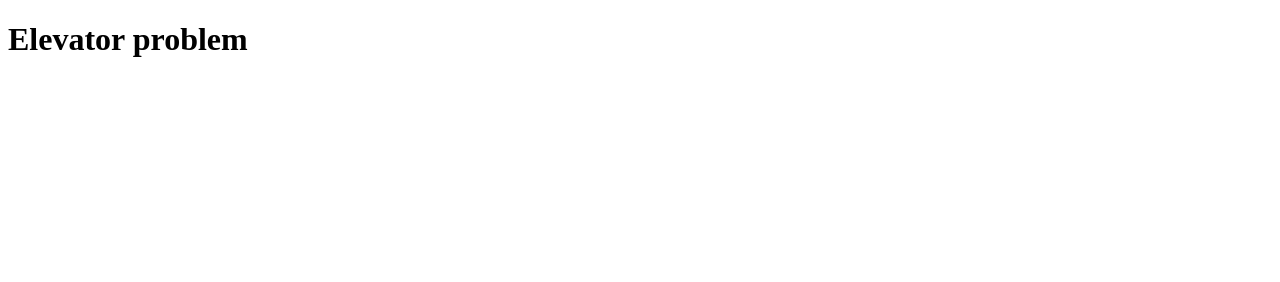
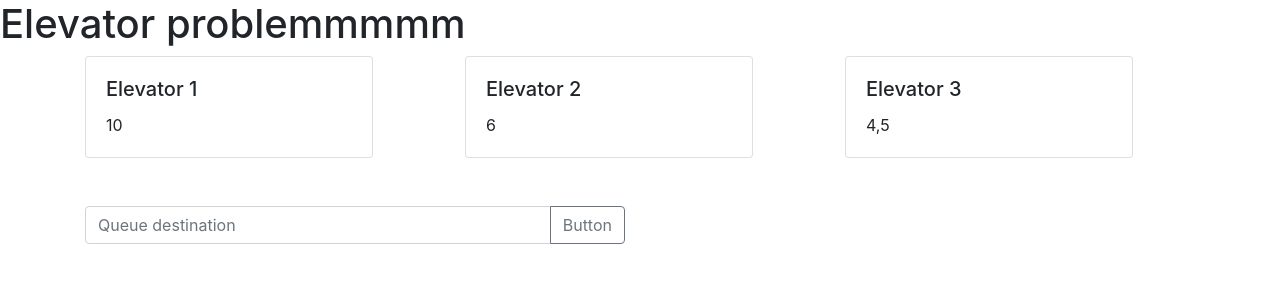
Before and after one commit to ewarrenG/elevator-problem, a plain HTML site: page index.html in a window 1280 px wide. Drawn offline with nearby package versions, Linux system fonts and the light colour scheme.

Commit message:
Add front-end and dummy code for queue

```diff
--- a/index.html
+++ b/index.html
@@ -3,10 +3,77 @@
   <head>
     <meta charset="utf-8" />
     <title>Elevator problem</title>
+    <link
+      rel="stylesheet"
+      href="https://maxcdn.bootstrapcdn.com/bootstrap/4.0.0/css/bootstrap.min.css"
+      integrity="sha384-Gn5384xqQ1aoWXA+058RXPxPg6fy4IWvTNh0E263XmFcJlSAwiGgFAW/dAiS6JXm"
+      crossorigin="anonymous"
+    />
+    <script src="https://ajax.googleapis.com/ajax/libs/jquery/3.4.1/jquery.min.js"></script>
   </head>
 
   <body>
-    <h1>Elevator problem</h1>
+    <h1>Elevator problemmmmm</h1>
+    <div class="container">
+      <div class="row">
+        <div id="elevator1" class="col-sm">
+          <!-- Elevator 1 -->
+          <div class="card" style="width: 18rem;">
+            <div class="card-body">
+              <h5 class="card-title">Elevator 1</h5>
+              <p id="elevator1Queue" class="card-text">
+                Some quick example text to build on the card title and make up the bulk of the
+                card's content.
+              </p>
+            </div>
+          </div>
+        </div>
+        <div id="elevator2" class="col-sm">
+          <!-- Elevator 2 -->
+          <div class="card" style="width: 18rem;">
+            <div class="card-body">
+              <h5 class="card-title">Elevator 2</h5>
+              <p id="elevator2Queue" class="card-text">
+                Some quick example text to build on the card title and make up the bulk of the
+                card's content.
+              </p>
+            </div>
+          </div>
+        </div>
+        <div id="elevator3" class="col-sm">
+          <!-- Elevator 3 -->
+          <div class="card" style="width: 18rem;">
+            <div class="card-body">
+              <h5 class="card-title">Elevator 3</h5>
+              <p id="elevator3Queue" class="card-text">
+                Some quick example text to build on the card title and make up the bulk of the
+                card's content.
+              </p>
+            </div>
+          </div>
+        </div>
+      </div>
+      <div class="row mt-5">
+        <div class="col-sm">
+          <div class="input-group mb-3">
+            <input
+              type="text"
+              class="form-control"
+              placeholder="Queue destination"
+              aria-label="Queue destination"
+              aria-describedby="basic-addon2"
+              id="destinationInput"
+            />
+            <div class="input-group-append">
+              <button id="destinationBtn" class="btn btn-outline-secondary" type="button">
+                Button
+              </button>
+            </div>
+          </div>
+        </div>
+        <div class="col-sm"></div>
+      </div>
+    </div>
     <script src="main.js"></script>
   </body>
 </html>
--- a/main.js
+++ b/main.js
@@ -1,6 +1,5 @@
-console.log('test');
-
 function Elevator(id, minFloor, maxFloor, currentFloor) {
+  console.log('Elevator constructor');
   this.id = id;
   this.minFloor = minFloor;
   this.maxFloor = maxFloor;
@@ -11,10 +10,11 @@ function Elevator(id, minFloor, maxFloor, currentFloor) {
 //elevatorControlSystem
 //creation of the elevators
 function ElevatorControlSystem() {
+  console.log('ElevatorControlSystem constructor');
   this.availableElevators = [];
   this.createElevators = function() {
     for (let i = 0; i <= 2; i++) {
-      this.availableElevators.push(new Elevator(i, 0, 10, 0));
+      this.availableElevators.push(new Elevator('elevator' + (i + 1), 0, 10, 0));
     }
   };
 }
@@ -23,6 +23,7 @@ function ElevatorControlSystem() {
 //where last entry in destinationFloors is less than newFloor
 //to ensure efficient ride
 ElevatorControlSystem.prototype.queueNewDestination = function(newFloor) {
+  console.log('queueNewDestination method');
   let floorHasBeenAssignedToElevator = false;
   this.availableElevators.forEach(elevator => {
     if (
@@ -30,9 +31,10 @@ ElevatorControlSystem.prototype.queueNewDestination = function(newFloor) {
         elevator.destinationFloors[elevator.destinationFloors.length - 1] < newFloor) &&
       !floorHasBeenAssignedToElevator
     ) {
+      console.log('elevator.id', elevator.id);
       elevator.destinationFloors.push(newFloor);
+      document.getElementById(elevator.id + 'Queue').innerHTML = elevator.destinationFloors;
       floorHasBeenAssignedToElevator = true;
-      //break;
     }
   });
 };
@@ -43,11 +45,10 @@ ElevatorControlSystem.prototype.queueNewDestination = function(newFloor) {
 // 2) manual approach -- hey this trip to this floor for this elevator was complete
 
 Elevator.prototype.completeTripToFloor = function(floor) {
-  // console.log('completeTripToFloor');
-  // console.log('floor', floor);
-  // console.log('this.destinationFloors.indexOf(floor)', this.destinationFloors.indexOf(floor));
   if (this.destinationFloors.indexOf(floor) > -1) {
+    this.currentFloor = floor;
     this.destinationFloors.splice(this.destinationFloors.indexOf(floor), 1);
+    document.getElementById(this.id + 'Queue').innerHTML = this.destinationFloors;
   }
 };
 
@@ -55,3 +56,46 @@ Elevator.prototype.completeTripToFloor = function(floor) {
 //front end
 //input where you enter a value and it spits out
 //which elevator you'll be riding
+
+//commands:
+let elevatorControlSystem = new ElevatorControlSystem();
+elevatorControlSystem.createElevators();
+elevatorControlSystem.queueNewDestination(10);
+elevatorControlSystem.queueNewDestination(6);
+elevatorControlSystem.queueNewDestination(4);
+elevatorControlSystem.queueNewDestination(5);
+console.log('elevatorControlSystem.availableElevators', elevatorControlSystem.availableElevators);
+// setTimeout(() => {
+//   elevatorControlSystem.availableElevators[2].completeTripToFloor(4);
+// }, 1000);
+//console.log('elevatorControlSystem.availableElevators', elevatorControlSystem.availableElevators);
+
+// function destinationBtnClick() {
+//   console.log('destinationBtnClick');
+// }
+
+$('#destinationBtn').on('click', function(event) {
+  event.preventDefault(); // To prevent following the link (optional)
+  if (parseInt($('#destinationInput').val(), 10) <= 10) {
+    console.log('inside ifff');
+    elevatorControlSystem.queueNewDestination($('#destinationInput').val());
+  }
+});
+
+// setInterval(() => {
+//   let elevatorToUse = Math.floor(Math.random() * 3) + 1;
+//   console.log('elevatorToUse', elevatorToUse);
+//   console.log('elevatorToUse - 1', elevatorToUse - 1);
+//   let floorToComplete =
+//     elevatorControlSystem.availableElevators[elevatorToUse - 1].destinationFloors[0];
+//   console.log('floorToComplete', floorToComplete);
+//   if (floorToComplete) {
+//     elevatorControlSystem.availableElevators[elevatorToUse - 1].completeTripToFloor(
+//       floorToComplete
+//     );
+//     console.log(
+//       'elevatorControlSystem.availableElevators',
+//       elevatorControlSystem.availableElevators
+//     );
+//   }
+// }, 5000);
```
